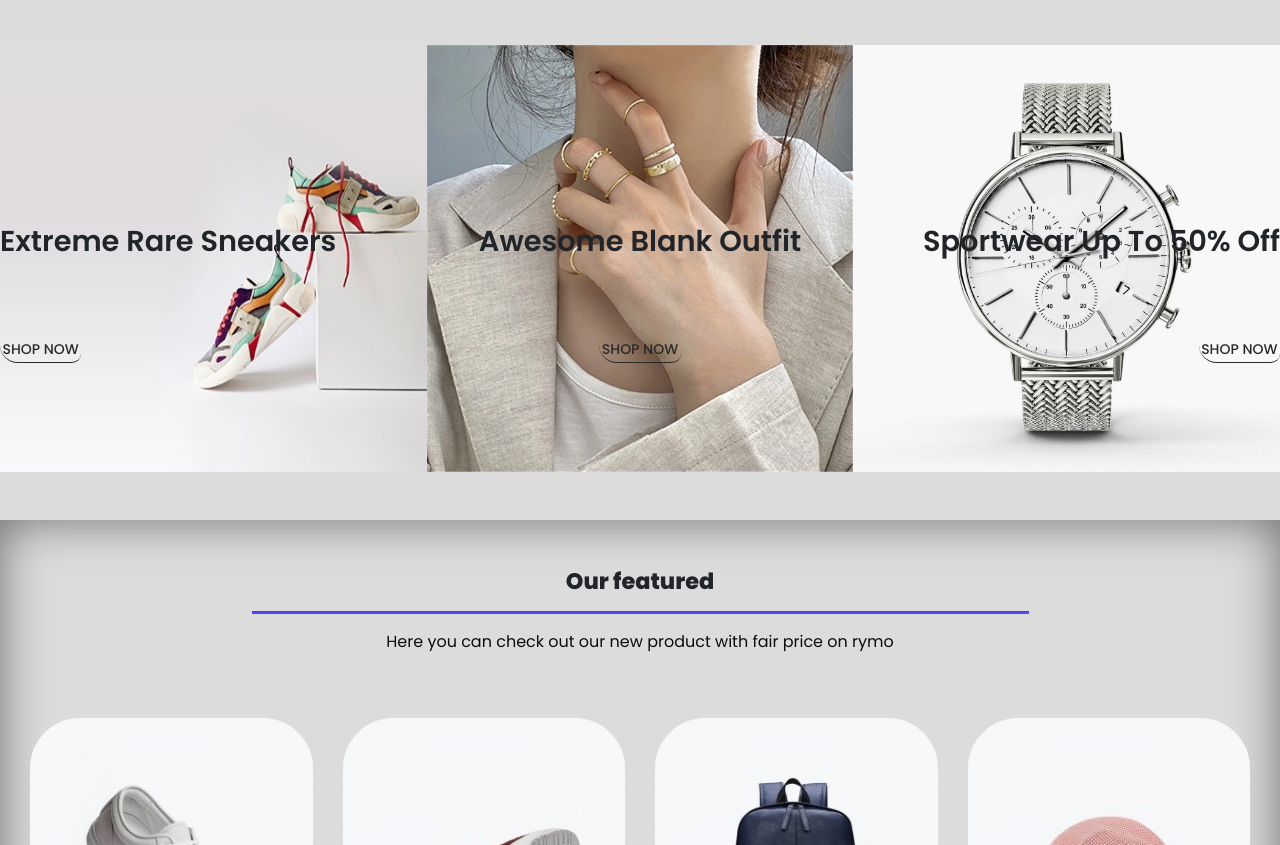
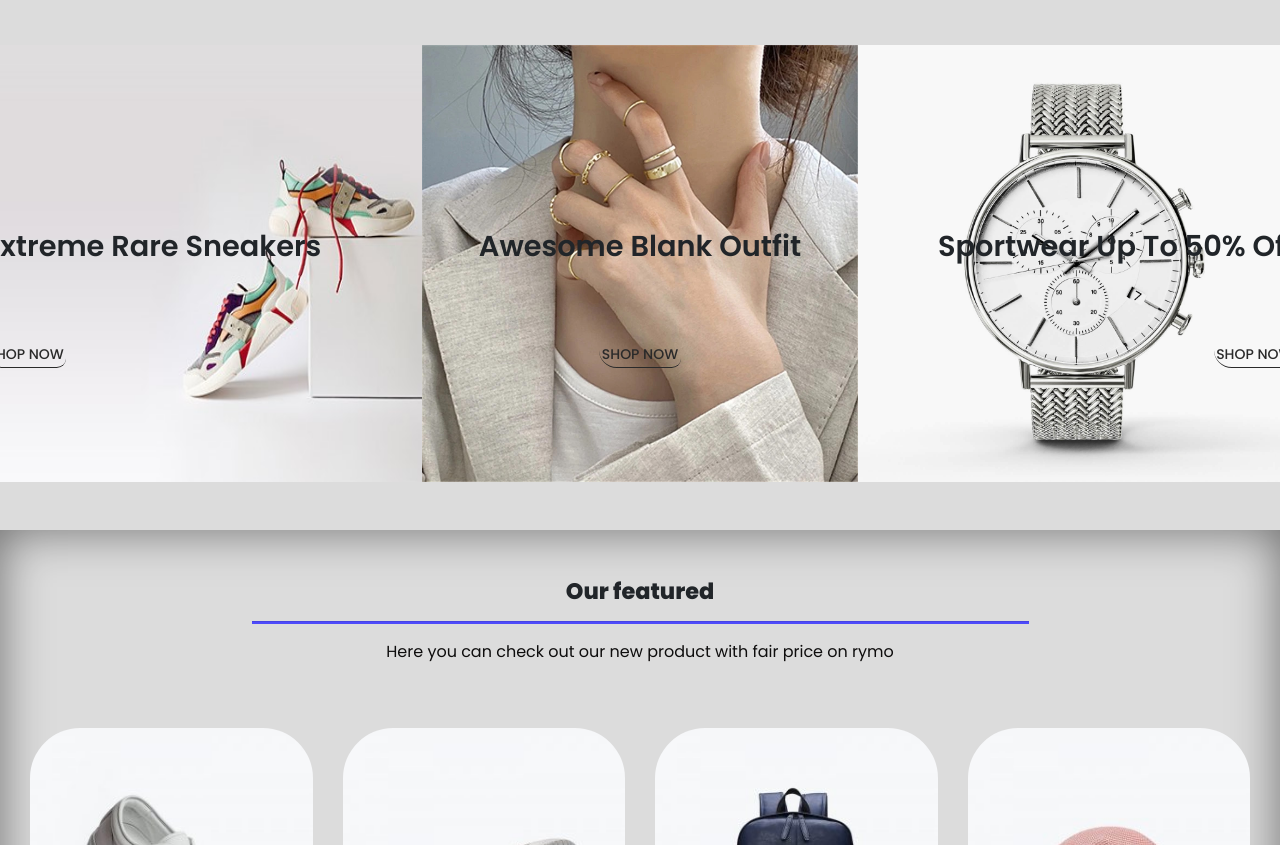
Before and after one commit to AdugboAghogho/Build-Ecommerce-Website-With-HTML-CSS-JavaScript-main, a plain HTML site: page index.html in a window 1280 px wide. Shown: the part 995-1840 px from the top of the page. Drawn offline with nearby package versions, Linux system fonts and the light colour scheme.

Commit message:
html new

```diff
--- a/index.html
+++ b/index.html
@@ -83,7 +83,7 @@
         </section>
 
         <Section id="new" class="w-100">
-            <div class="row p-0 m-0">
+            <div class="row p-0 ">
                 <div class="one col-lg-4 col-md-12 col-12 p-0">
                     <img src="img/new/1.jpg" alt="" class="img-fluid">
                     <div class="details">
```
